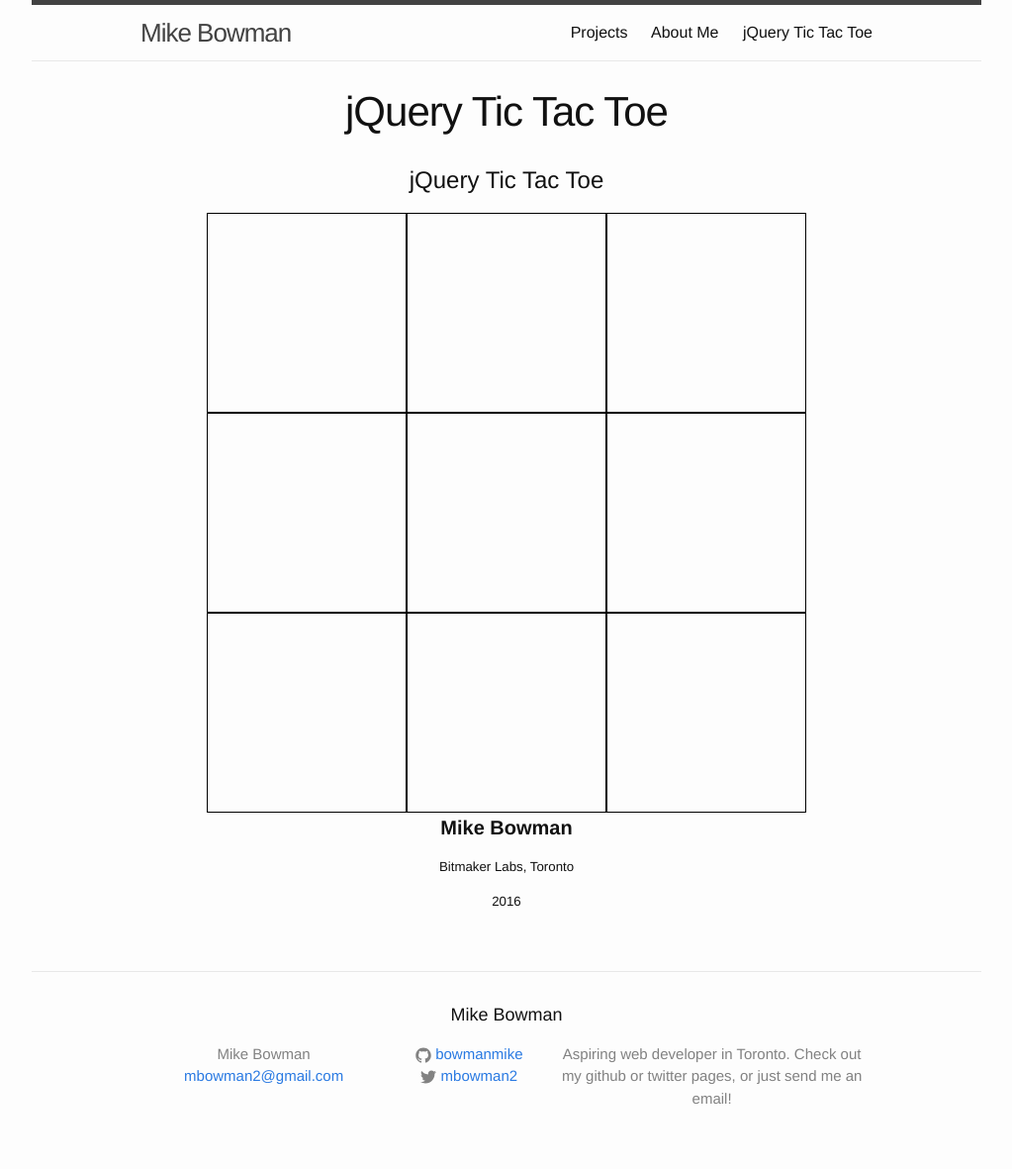
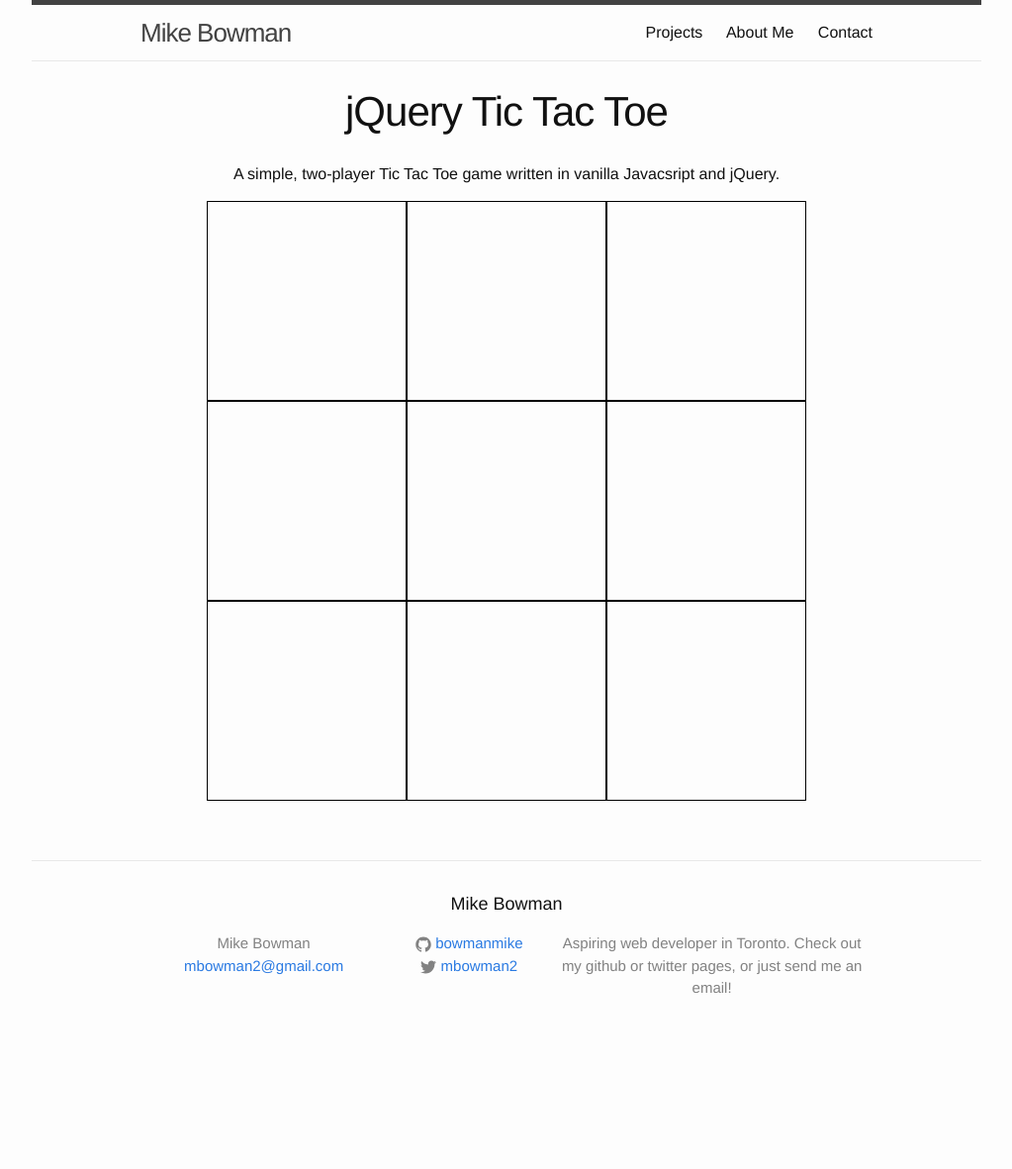
Before and after one commit to bowmanmike/bowmanmike.github.io, a Jekyll site: the page built from _posts/2016-02-13-jquery-tictactoe.md, in a window 1280 px wide. Shown: the whole page at 99% size, without its empty margins (128-1151 px from the left). Built offline with Jekyll 4.4.1, drawn with Linux system fonts in a browser that asks for light colours; after the commit the page ends 1070 px from its top, so only the background shows below that.

Commit message:
Update tictactoe, things run smoothly

```diff
--- a/01projects.md
+++ b/01projects.md
@@ -6,7 +6,7 @@ permalink: /projects/
 
 #### Here's a few projects I've been working on lately!
 
-[jQuery Tic Tac Toe](/projects/tictactoe) is a simple Tic Tac Toe game, made entirely with Javascript and jQuery.
+[jQuery Tic Tac Toe]({% post_url 2016-02-13-jquery-tictactoe %}) is a simple Tic Tac Toe game, made entirely with Javascript and jQuery.
 Check it out on [github](https://github.com/bowmanmike/jquery_tictactoe)!
 ![jQuery Tic Tac Toe](/assets/tictactoe_screenshot.png)
 
--- a/_includes/header.html
+++ b/_includes/header.html
@@ -16,7 +16,7 @@
       <div class="trigger">
         {% for my_page in site.pages %}
           {% if my_page.title %}
-          <a class="page-link" href="{{ my_page.url | prepend: site.baseurl }}">{{ my_page.title }}</a>
+              <a class="page-link" href="{{ my_page.url | prepend: site.baseurl }}">{{ my_page.title }}</a>
           {% endif %}
         {% endfor %}
       </div>
--- a/20tictactoe.html
+++ b/_posts/2016-02-13-jquery-tictactoe.md
@@ -4,9 +4,11 @@ permalink: /projects/tictactoe
 custom_js: tictactoe
 custom_css: tictactoe
 layout: page
+date: 2016-02-13
 ---
 
-<h1>jQuery Tic Tac Toe</h1>
+A simple, two-player Tic Tac Toe game written in vanilla Javacsript and jQuery.
+
 <table cellspacing="0" cellpadding="0">
   <tr>
     <td id="cell-02"></td>
@@ -26,7 +28,3 @@ layout: page
     <td id="cell-20"></td>
   </tr>
 </table>
-
-<h4><strong>Mike Bowman</strong></h4>
-<h5>Bitmaker Labs, Toronto</h5>
-<h5>2016</h5>
```
Also changed, not shown: 03contact.md (added, +5 -0 lines), _posts/2016-02-11-welcome-to-jekyll.markdown (deleted, +0 -28 lines).
